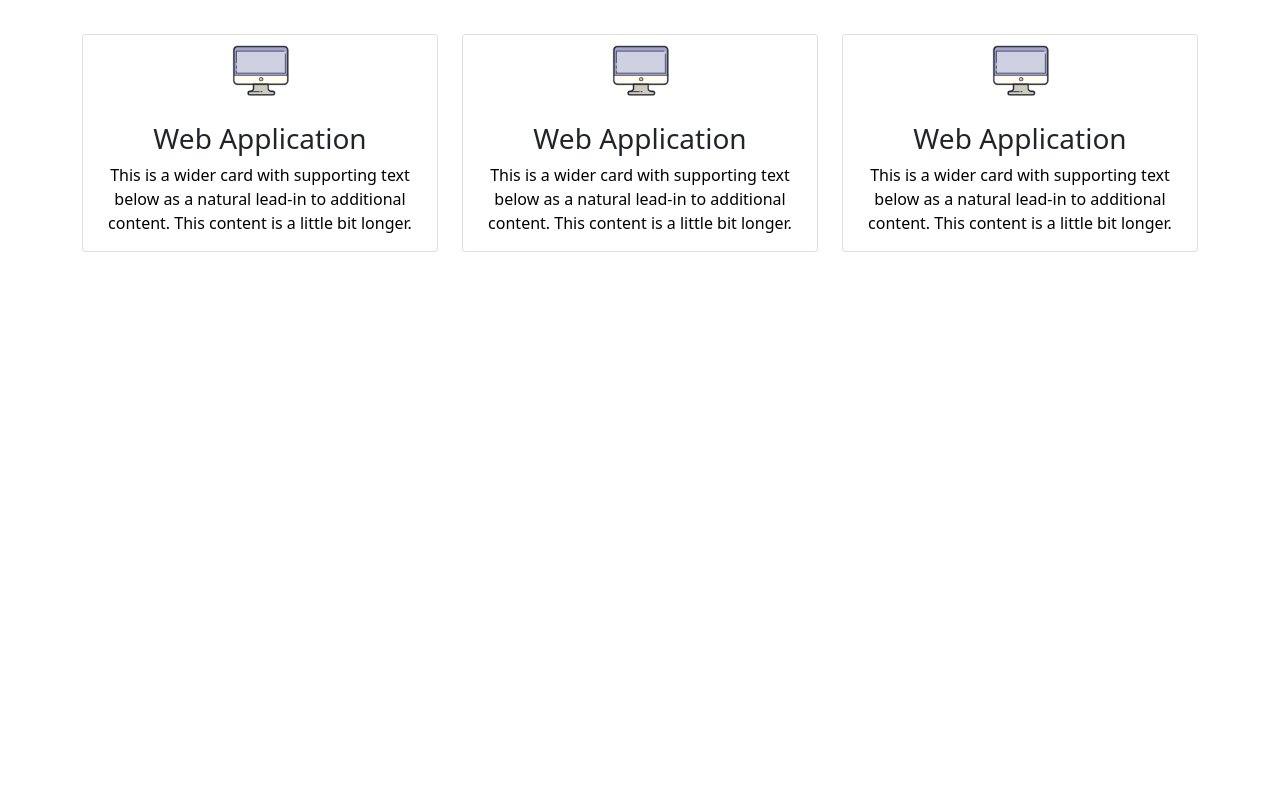
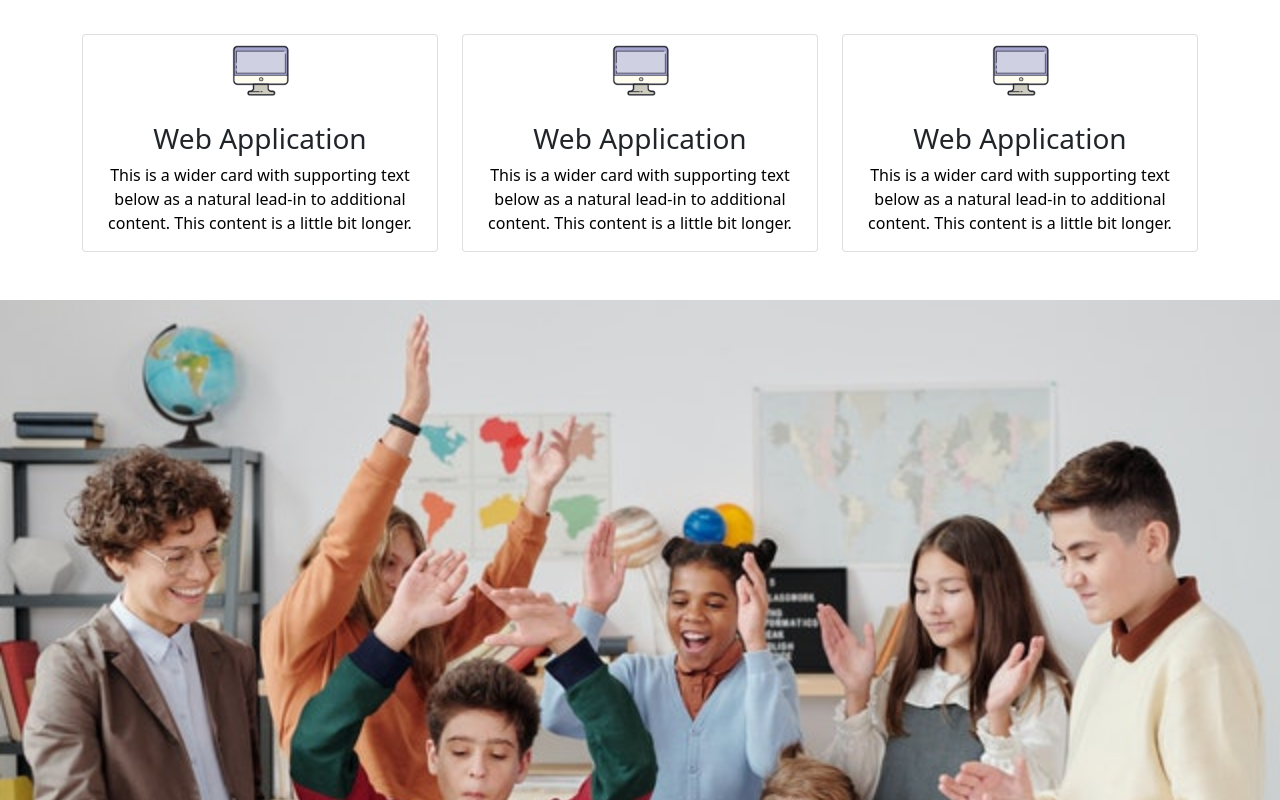
Before and after one commit to Nirjharpaul/winmacSystem, a plain HTML site: page index.html in a window 1280 px wide. Shown: the part 1376-2176 px from the top of the page. Before the commit the page ends 1628 px from the top, so only its background shows below. Drawn offline with Linux system fonts and the light colour scheme.

Commit message:
second commit

```diff
--- a/css/style.css
+++ b/css/style.css
@@ -46,3 +46,15 @@ font-weight: 700;
 .service-card img{
     width: 20%;
 }
+
+.section-img img{
+width: 100%;
+
+
+}
+
+.section-img{
+    height: 500px;
+    overflow: hidden;
+
+}
--- a/index.html
+++ b/index.html
@@ -180,6 +180,9 @@
 
             </div>
         </section>
+        <section class="section-img mt-5">
+            <img class="img-fluid" src="images/section-photo.jpg" alt="">
+        </section>
 
     </main>
 
```
Also changed, not shown: images/section-photo.jpg (added).
